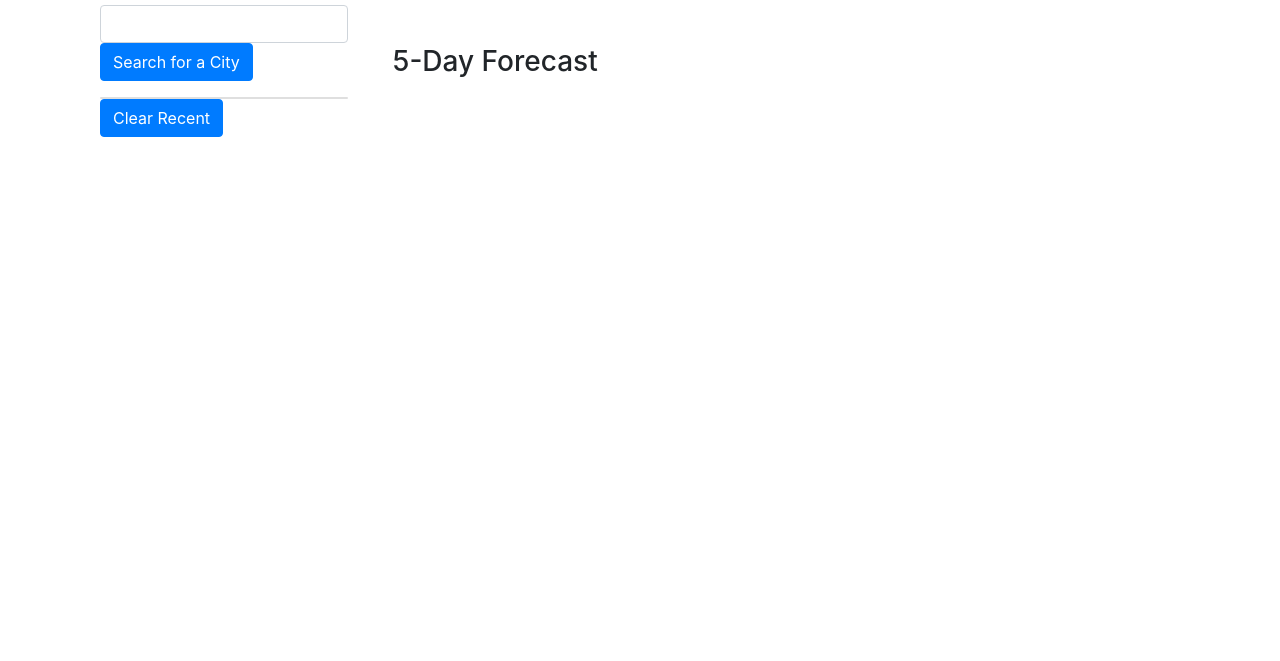
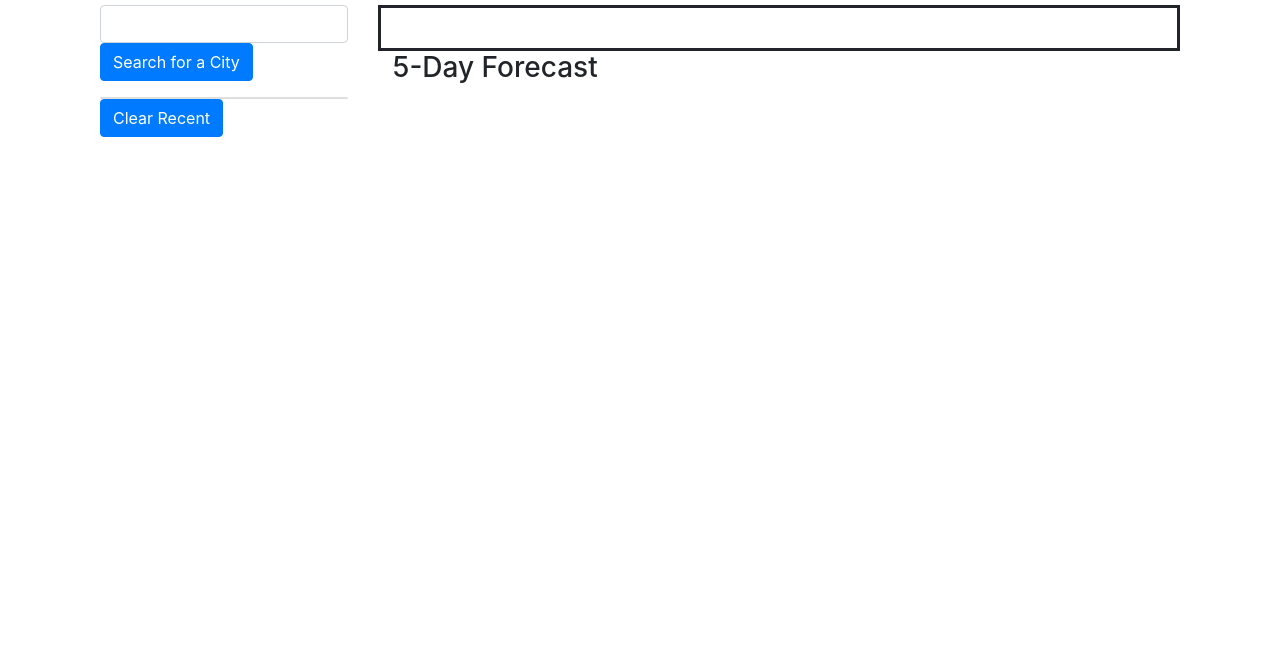
Before and after one commit to fryylord/weather_dashboard, a plain HTML site: page index.html in a window 1280 px wide. Shown: the part 139-800 px from the top of the page. Drawn offline with nearby package versions, Linux system fonts and the light colour scheme.

Commit message:
added border to current weather

```diff
--- a/assets/css/style.css
+++ b/assets/css/style.css
@@ -62,3 +62,7 @@ h5 {
 #cities-list {
   cursor:pointer;
 }
+
+#current-weather{
+  border: solid;
+}
```
